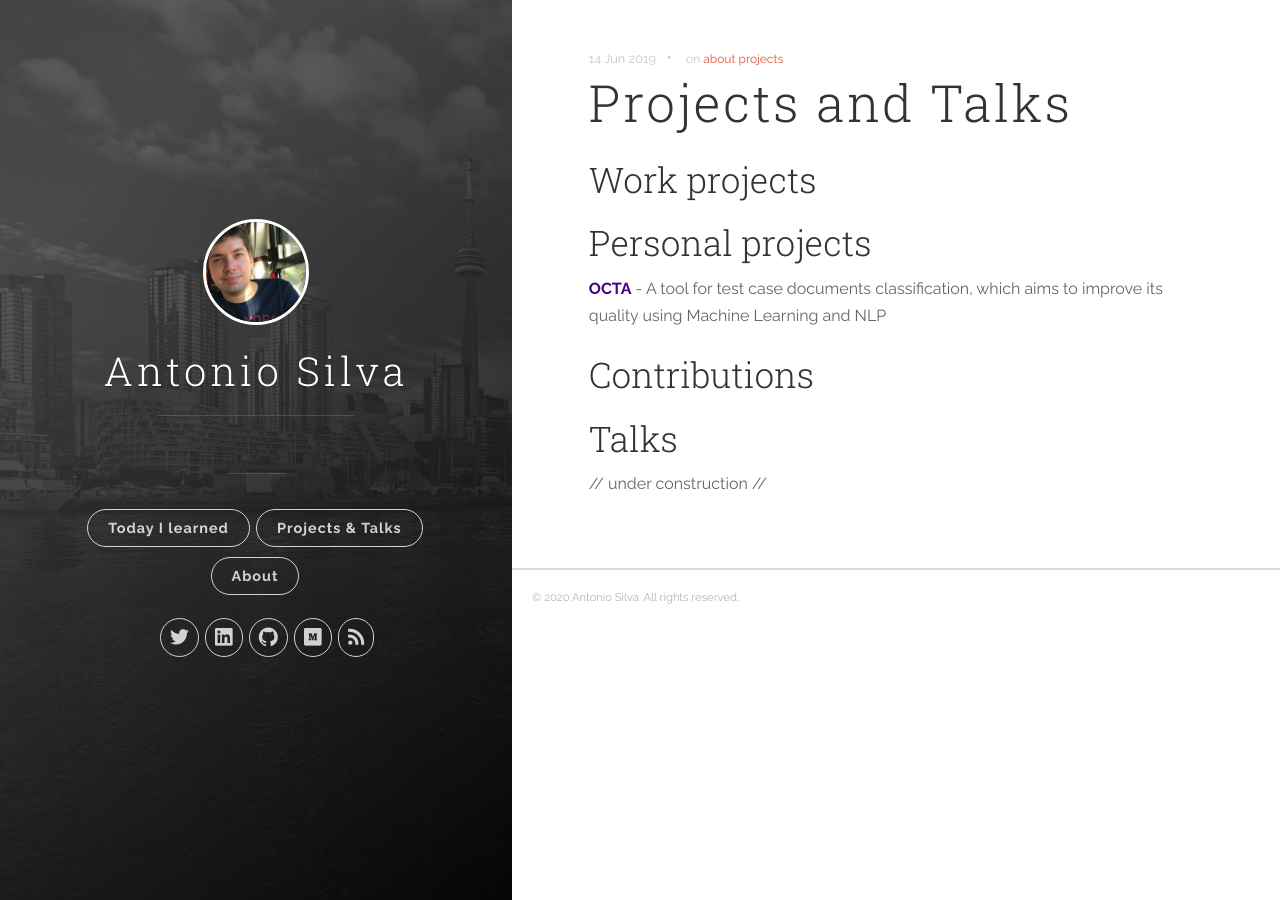
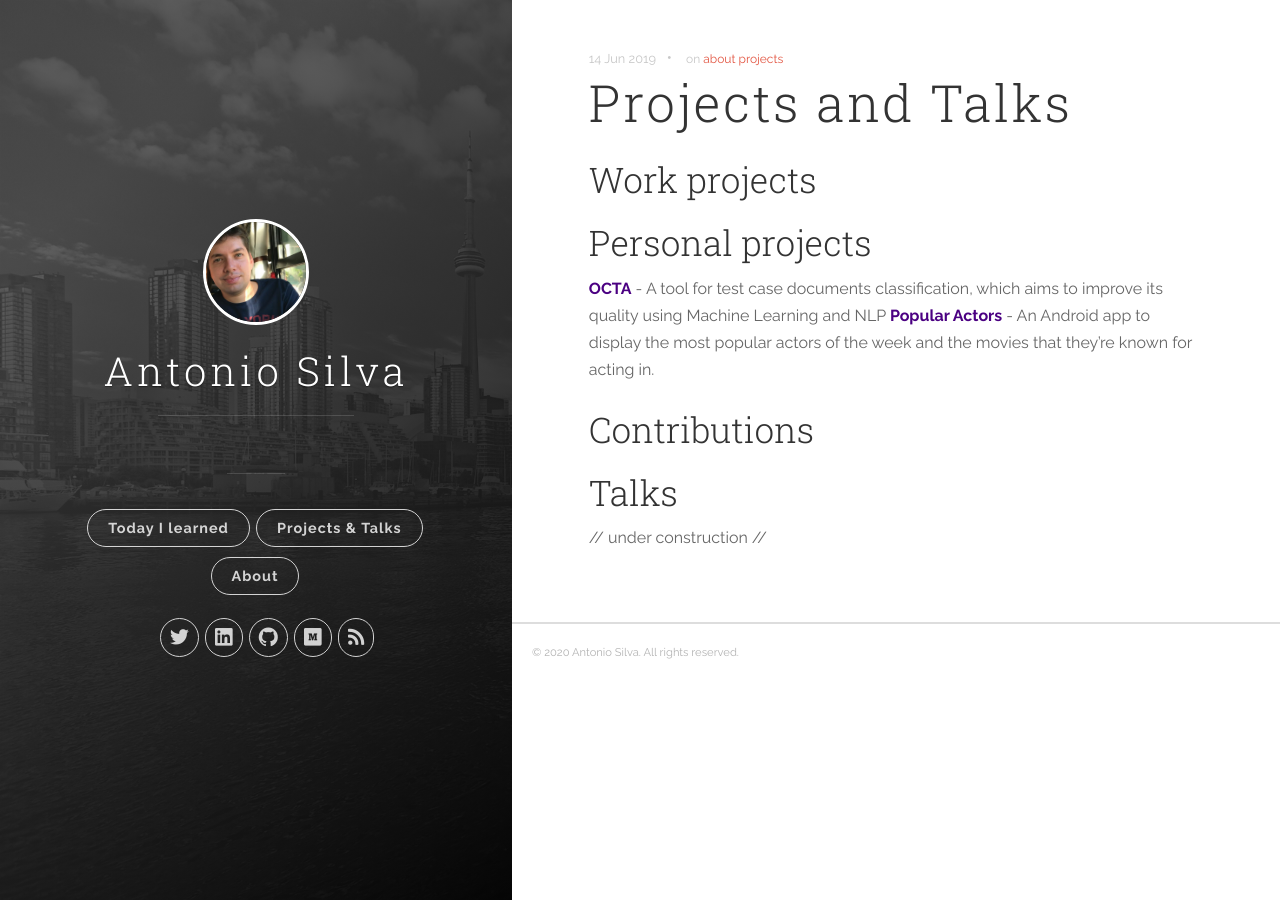
Before and after one commit to antoniosj/antoniosj.github.io, a Jekyll site: the page built from _posts/2020-06-14-projects.markdown, in a window 1280 px wide. Built offline with Jekyll 4.4.1, drawn with Linux system fonts in a browser that asks for light colours.

Commit message:
Update 2020-06-14-projects.markdown

```diff
--- a/_posts/2020-06-14-projects.markdown
+++ b/_posts/2020-06-14-projects.markdown
@@ -10,6 +10,7 @@ tags: [about, projects]
 
 ## Personal projects
 <a href="https://www.antoniosj.com/2018/octa/"><strong class="indigo">OCTA</strong></a> - A tool for test case documents classification, which aims to improve its quality using Machine Learning and NLP
+<a href="https://github.com/antoniosj/popular-actors/blob/master/README.md"><strong class="indigo">Popular Actors</strong></a> - An Android app to display the most popular actors of the week and the movies that they're known for acting in.
 
 ## Contributions
 
```
